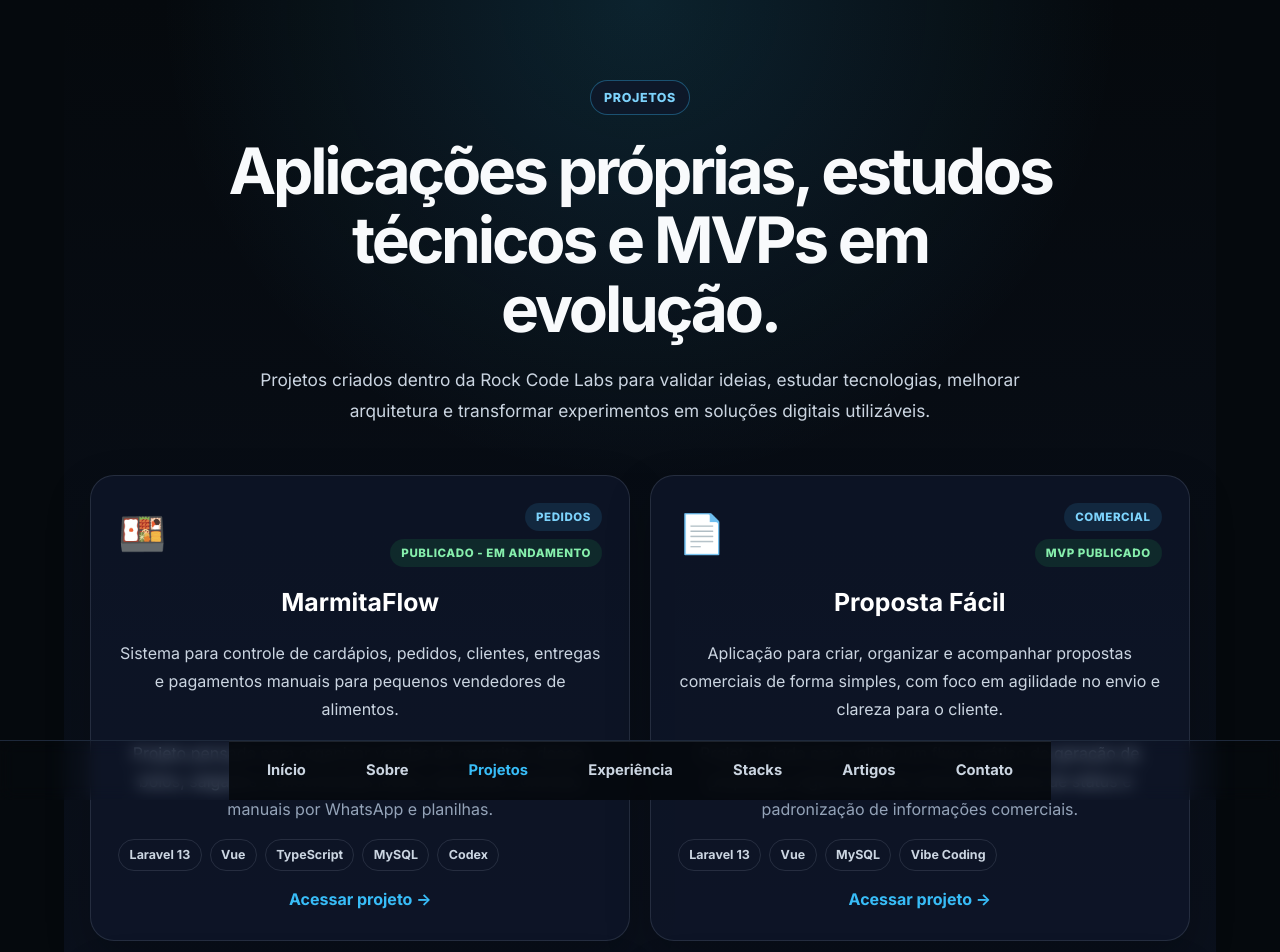
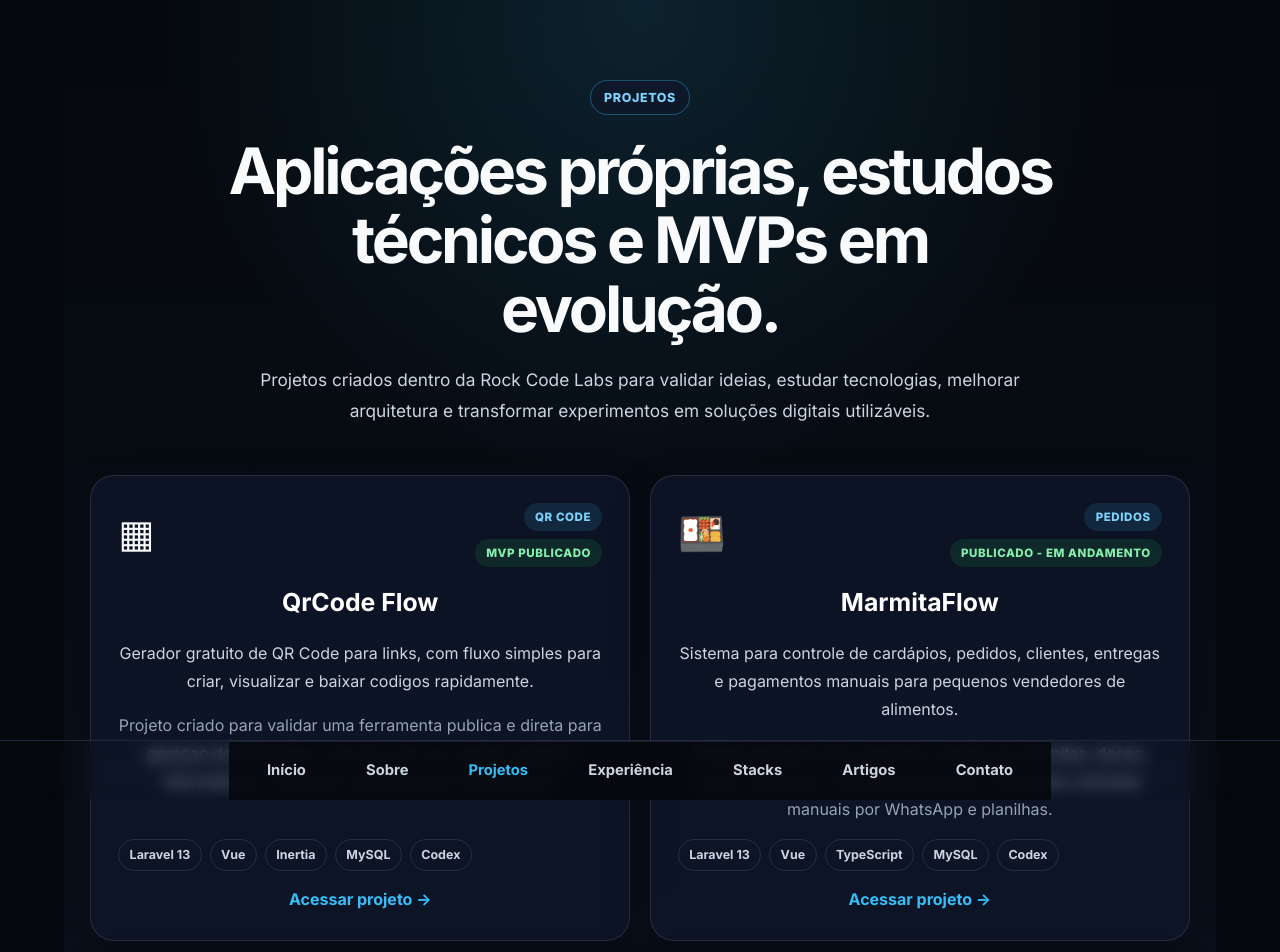
Before and after one commit to dmarostega/rockcode-front-end-vuejs, a Vue app: page /apps in a window 1280 px wide. Shown: the top 952 px of the page. Built offline with nearby package versions, Linux system fonts and the light colour scheme.

Commit message:
feat: include qrcode flow ons  Apps

```diff
--- a/src/views/AppsView.vue
+++ b/src/views/AppsView.vue
@@ -3,6 +3,19 @@ import LayoutDefault from '@/components/defaults/LayoutDefault.vue'
 import NavBoard from '@/components/defaults/NavBoard.vue'
 
 const projects = [
+  {
+    id: 14,
+    name: 'QrCode Flow',
+    description:
+      'Gerador gratuito de QR Code para links, com fluxo simples para criar, visualizar e baixar codigos rapidamente.',
+    details:
+      'Projeto criado para validar uma ferramenta publica e direta para geracao de QR Codes, com foco em uso rapido, paginas informativas e evolucao controlada de monetizacao.',
+    url: 'https://qrcodeflow.rockcodelabs.com.br',
+    icon: '▦',
+    tag: 'QR Code',
+    status: 'MVP publicado',
+    stack: ['Laravel 13', 'Vue', 'Inertia', 'MySQL', 'Codex'],
+  },
   {
     id: 9,
     name: 'MarmitaFlow',
```
